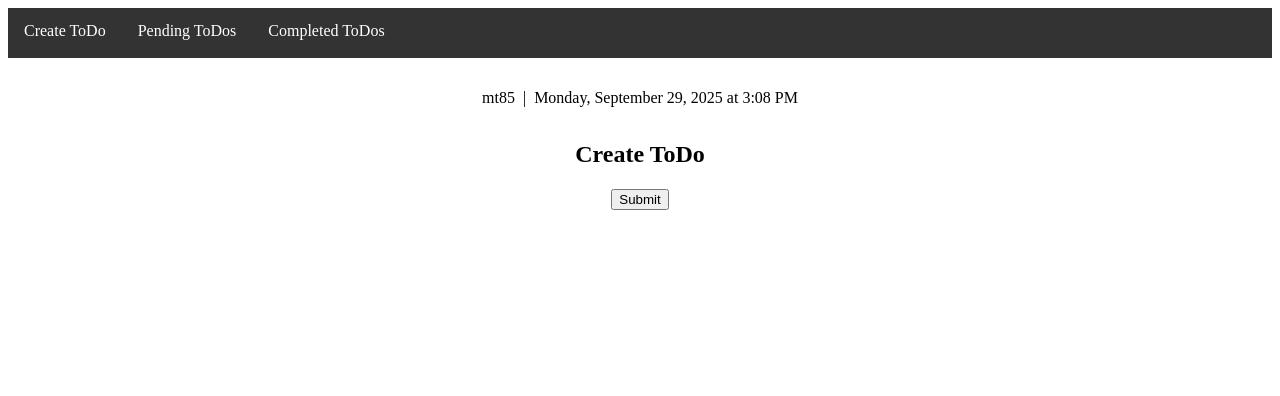
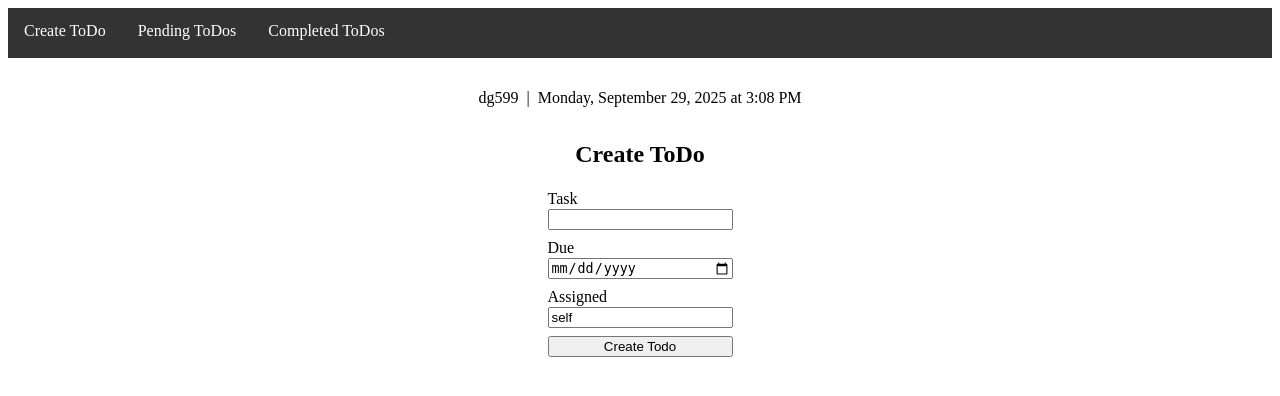
Before and after one commit to dylangarca/Car-Database-Management-System, a PHP site: page /M4/todos/create.php in a window 1280 px wide. Shown: the top 396 px of the page. Run offline with PHP 8.4, Linux system fonts and the light colour scheme.

Commit message:
adding solution for create

```diff
--- a/public_html/M4/nav.php
+++ b/public_html/M4/nav.php
@@ -19,7 +19,7 @@ function echo_url($dest)
 <br>
 <header>
     <!-- change UCID -->
-    <span>mt85</span>
+    <span>dg599</span>
     &nbsp;|&nbsp;
     <?php
     date_default_timezone_set('America/New_York');
--- a/public_html/M4/todos/create.php
+++ b/public_html/M4/todos/create.php
@@ -19,6 +19,39 @@ if (empty($diff)) {
     // Assigned should check for "self" if a valid format/value isn't provided.
     // Start validations
     // can edit here
+    //dg599 10/13
+
+    if(empty(trim($task))){
+        echo "Task cannot be empty.<br>";
+        $isvalid=false;
+    }
+    elseif(strlen($task) > 128){
+        echo "Task must be 128 charecters or less.<br>";
+        $is_valid = false;
+    }
+
+    if(empty($due)){
+        echo "Due Date is required. <br>";
+        $is_valid =false;
+    }
+    else{
+        $date_parts = explode( "-", $due);
+        if(count($date_parts) !==3 || !checkdate($date_parts[1], $date_parts[2], $date_parts[0])){
+            echo "Due date must be valid date in YYYY-MM-DD format. <br>";
+            $is_valid= false;
+        }
+    }
+
+    if(empty(trim($assigned))){
+        $assigned = "self";
+    }
+    elseif(strlen($assigned) > 60){
+        echo "Assigned value must be 60 charecters or less.";
+        $is_valid = false;
+    }
+
+
+
     // End validations
 
 
@@ -28,8 +61,9 @@ if (empty($diff)) {
         Ensure valid and proper PDO named placeholders are used.
         https://phpdelusions.net/pdo
         */
-        $query = ""; // edit this
-        $params = []; // Apply the proper PDO placeholder to variable mapping here
+        //dg599 10/13
+        $query = "INSERT INTO M4_Todos (task, due, assigned) VALUES (:task, :due, :assigned)"; // edit this
+        $params = [ ":task" => $task, ":due" => $due, ":assigned" => $assigned ]; // Apply the proper PDO placeholder to variable mapping here
         try {
             $db = getDB();
             $stmt = $db->prepare($query);
@@ -62,9 +96,24 @@ if (empty($diff)) {
             <!-- design the form with proper labels and input fields with the correct types based on the SQL table.
              Wrap each label/input pair in a div tag.
              For "Assigned" ensure the default value is "self". -->
+            <!-- dg599 10/13 -->
+             <div>
+                <label for="task_input">Task</label>
+                <input type="text" id="task_input" name="task" required maxlength="128">
+             </div>
+
+             <div>
+                <label for= "due_input">Due</label>
+                <input type="date" id="due_input" name="due" required>
+             </div>
+
+             <div>
+                <label for="assigned_input">Assigned</label>
+                <input type="text" id="assigned_input" name="assigned" value="self" maxlength="60"  >
+             </div>
 
             <div>
-                <input type="submit" />
+                <input type="submit" value="Create Todo" />
             </div>
         </form>
     </section>
```
